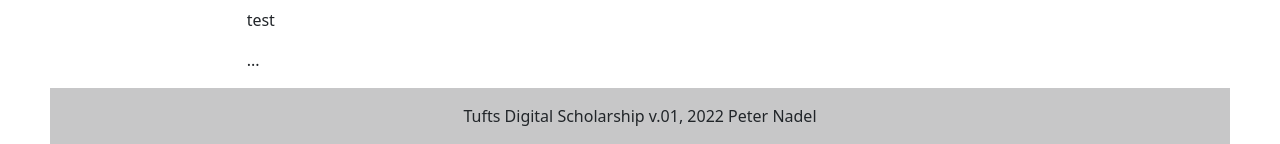
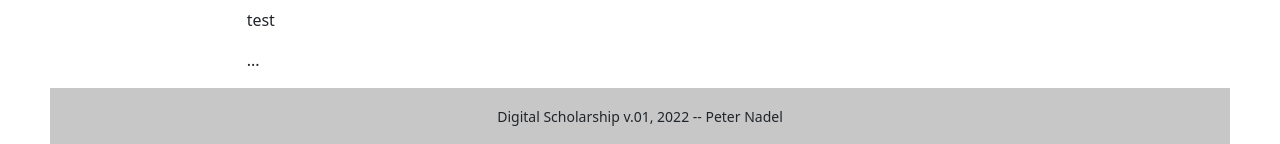
Before and after one commit to pnadelofficial/tds, a Django app: a page that uses tufts_digital_scholarship/tuftsdh/forum/templates/forum_category.html in a window 1280 px wide. Shown: the part 750-894 px from the top of the page. Run offline with Django 4.2, Linux system fonts and the light colour scheme; data comes from the database, SQL or seed files in the repository; some libraries are stand-ins or nearby versions.

```diff
--- a/tufts_digital_scholarship/tuftsdh/forum/templates/forum_category.html
+++ b/tufts_digital_scholarship/tuftsdh/forum/templates/forum_category.html
@@ -34,8 +34,9 @@
     </div>
     <footer class="bg-light text-center text-lg-start">
         <div class="text-center p-3" style="background-color: rgba(0, 0, 0, 0.2);">
-          Tufts Digital Scholarship v.01, 2022
-          Peter Nadel
+          <small>
+            Digital Scholarship v.01, 2022 -- Peter Nadel
+          </small>
         </div>
     </footer>
 </body>
--- a/tufts_digital_scholarship/tuftsdh/forum/templates/forum_detail.html
+++ b/tufts_digital_scholarship/tuftsdh/forum/templates/forum_detail.html
@@ -102,8 +102,7 @@
     </div>
     <footer class="bg-light text-center text-lg-start">
         <div class="text-center p-3" style="background-color: rgba(0, 0, 0, 0.2);">
-          Tufts Digital Scholarship v.01, 2022
-          Peter Nadel
+          Tufts Digital Scholarship v.01, 2022 -- Peter Nadel
         </div>
     </footer>
     <script src="{% static 'juniper.min.js' %}"></script>
--- a/tufts_digital_scholarship/tuftsdh/forum/templates/forum_index.html
+++ b/tufts_digital_scholarship/tuftsdh/forum/templates/forum_index.html
@@ -34,8 +34,7 @@
     </div>
     <footer class="bg-light text-center text-lg-start">
         <div class="text-center p-3" style="background-color: rgba(0, 0, 0, 0.2);">
-          Tufts Digital Scholarship v.01, 2022
-          Peter Nadel
+          Tufts Digital Scholarship v.01, 2022 -- Peter Nadel
         </div>
     </footer>
 </body>
--- a/tufts_digital_scholarship/tuftsdh/forum/templates/home.html
+++ b/tufts_digital_scholarship/tuftsdh/forum/templates/home.html
@@ -47,8 +47,7 @@
     </div>
     <footer class="bg-light text-center text-lg-start">
         <div class="text-center p-3" style="background-color: rgba(0, 0, 0, 0.2);">
-          Tufts Digital Scholarship v.01, 2022
-          Peter Nadel
+          Tufts Digital Scholarship v.01, 2022 -- Peter Nadel
         </div>
     </footer>
 </body>
```
